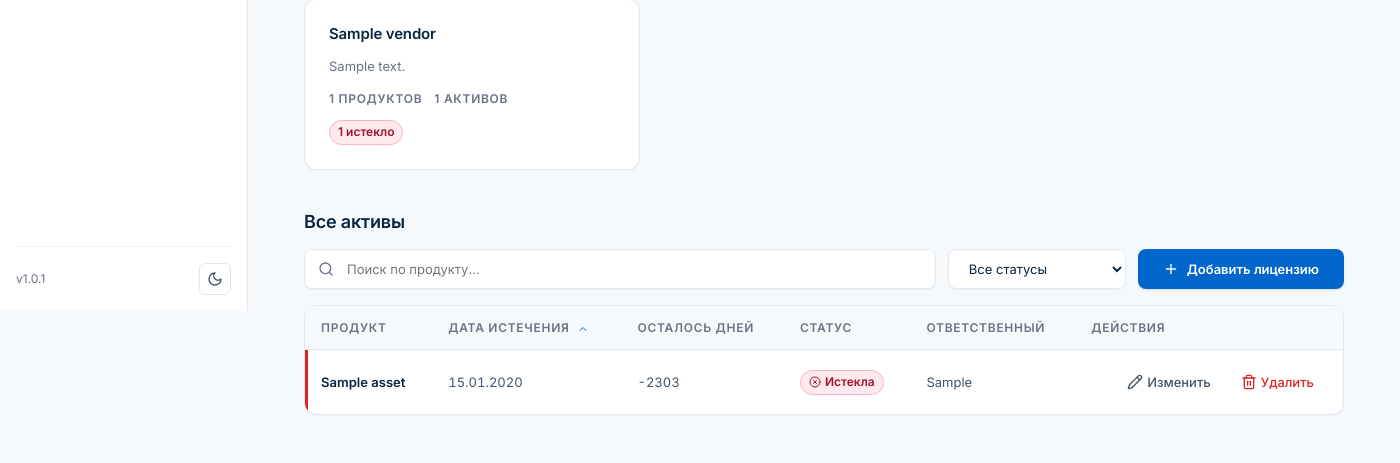
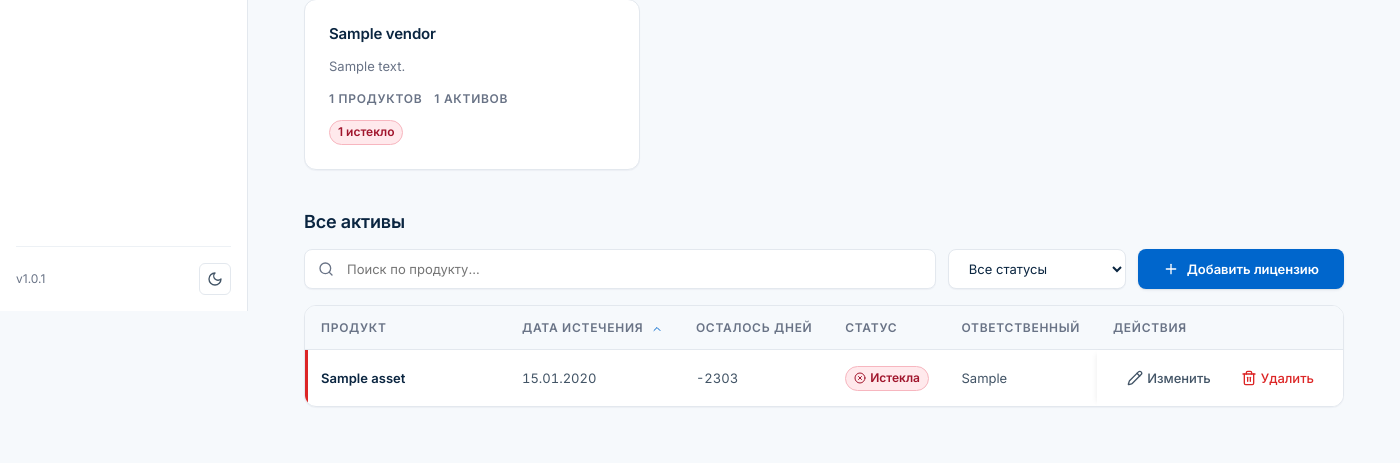
Before and after one commit to tilzhanov/License-Monitoring, a FastAPI app: page / in a window 1400 px wide. Shown: the part 489-952 px from the top of the page. After the commit the page ends 896 px from the top, so only its background shows below. Run offline with FastAPI, Linux system fonts and the light colour scheme; tables that the repository leaves empty hold one stand-in row (values such as "Sample post").

Commit message:
fix(ui): keep table rows readable when content overflows
When a product page rendered the support / SSL tables with long names
(e.g. "Hewlett Packard Enterprise Support") the row blew up to three
lines and the actions column (Изменить / Удалить) was clipped past the
right edge of the card.

Changes to .license-table:
- table-container now allows horizontal scroll (overflow-x: auto)
  instead of clipping content with overflow: hidden, so wide tables
  remain reachable on narrow viewports.
- All cells default to white-space: nowrap and vertical-align: middle.
  This keeps short cells (date, days, badge, contract no.) on a single
  line and visually centred next to a wrapped name cell.
- product-cell / wrap-cell opt back into wrapping with a 200–280px
  width band so the title doesn't expand the whole row uncontrollably.
- Padding tightened from space-4 to space-3 vertically so wrapped names
  produce two compact lines instead of three loose ones.

Action column stickiness:
- Last column (actions) is sticky right with a subtle inset shadow so
  buttons stay reachable while the rest of the row scrolls horizontally.
  Header cell keeps the sunken background; row cells use the raised
  surface (and surface-hover on row hover) so the sticky cell blends
  with its row instead of looking detached.

Tests: 148 pass, 1 skipped — assertions are class-based and unaffected.

Co-Authored-By: Claude Opus 4.7 <noreply@anthropic.com>

```diff
--- a/static/css/app.css
+++ b/static/css/app.css
@@ -456,7 +456,8 @@ main > h2 { margin: var(--space-7) 0 var(--space-4); }
   background: var(--surface-raised);
   border: 1px solid var(--border);
   border-radius: var(--radius-lg);
-  overflow: hidden;
+  overflow-x: auto;
+  overflow-y: hidden;
   box-shadow: var(--shadow-xs);
 }
 .license-table { width: 100%; border-collapse: collapse; }
@@ -471,6 +472,7 @@ main > h2 { margin: var(--space-7) 0 var(--space-4); }
   color: var(--text-muted);
   border-bottom: 1px solid var(--border);
   white-space: nowrap;
+  vertical-align: middle;
 }
 .license-table th[role="button"] { cursor: pointer; user-select: none; }
 .license-table th[role="button"]:hover { background: var(--surface-hover); color: var(--text-secondary); }
@@ -479,12 +481,22 @@ main > h2 { margin: var(--space-7) 0 var(--space-4); }
   color: var(--accent-600); vertical-align: middle;
 }
 .license-table td {
-  padding: var(--space-4);
+  padding: var(--space-3) var(--space-4);
   font-size: var(--text-sm);
   color: var(--text-secondary);
   border-bottom: 1px solid var(--border-subtle);
   font-variant-numeric: tabular-nums;
+  vertical-align: middle;
+  white-space: nowrap;
 }
+/* Long text columns wrap rather than blow out the row width */
+.license-table td.product-cell,
+.license-table td.wrap-cell {
+  white-space: normal;
+  max-width: 280px;
+  word-break: break-word;
+}
+.license-table td.product-cell { min-width: 200px; }
 .license-table tr:last-child td { border-bottom: none; }
 .license-table tbody tr { transition: background 120ms ease-out; }
 .license-table tbody tr:hover { background: var(--surface-hover); }
@@ -545,7 +557,18 @@ tr.status-expired { box-shadow: inset 3px 0 0 0 var(--status-expired-bar); }
 .btn-destructive:hover { background: var(--status-expired-bg); border-color: var(--destructive); }
 
 /* === Row action buttons === */
-.actions-cell { display: flex; gap: var(--space-1); align-items: center; justify-content: flex-end; }
+.actions-cell { display: flex; gap: var(--space-1); align-items: center; justify-content: flex-end; flex-wrap: nowrap; }
+/* Pin actions column to the right edge so buttons stay reachable when the
+   table scrolls horizontally on narrow viewports. */
+.license-table th:last-child,
+.license-table td.actions-cell {
+  position: sticky;
+  right: 0;
+  background: var(--surface-raised);
+  box-shadow: -4px 0 6px -4px rgba(0, 0, 0, 0.08);
+}
+.license-table thead th:last-child { background: var(--surface-sunken); }
+.license-table tbody tr:hover td.actions-cell { background: var(--surface-hover); }
 .action-btn, .action-link {
   display: inline-flex; align-items: center; gap: var(--space-1);
   height: 32px; padding: 0 var(--space-3);
```
